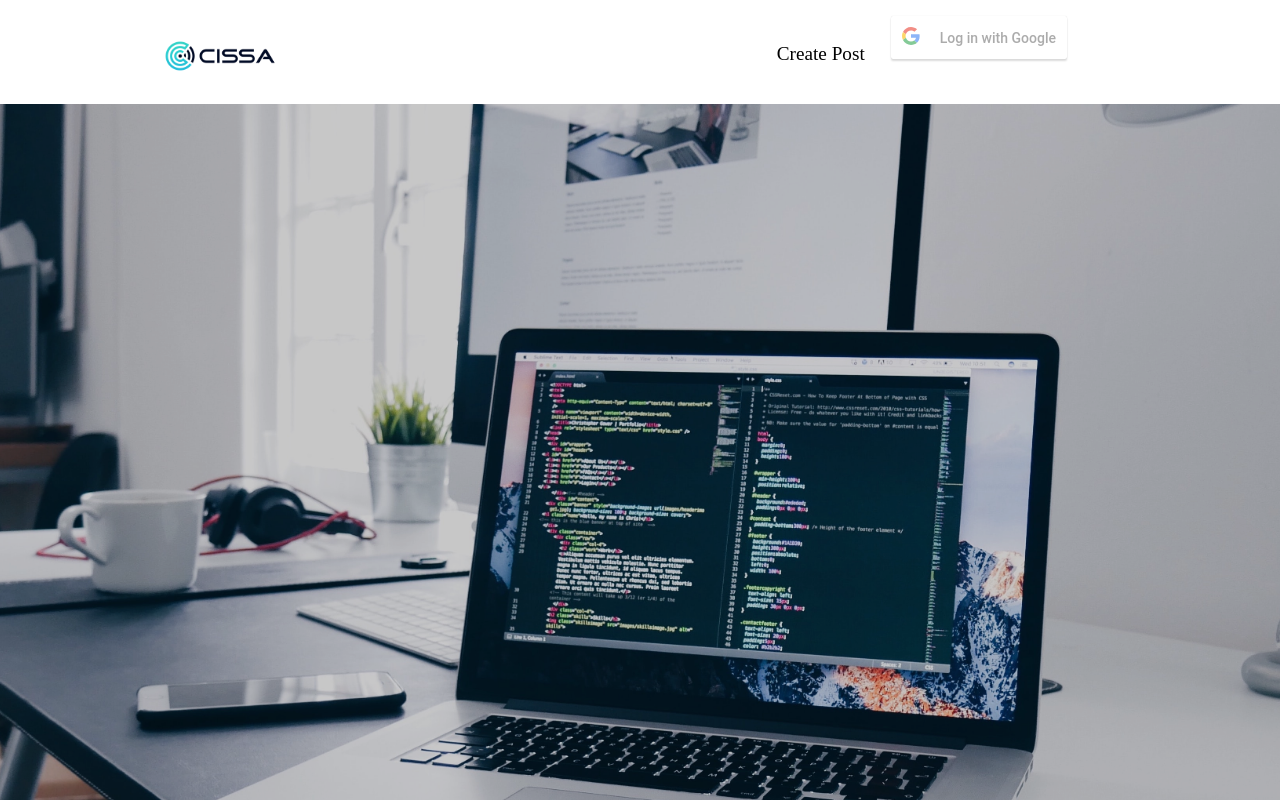
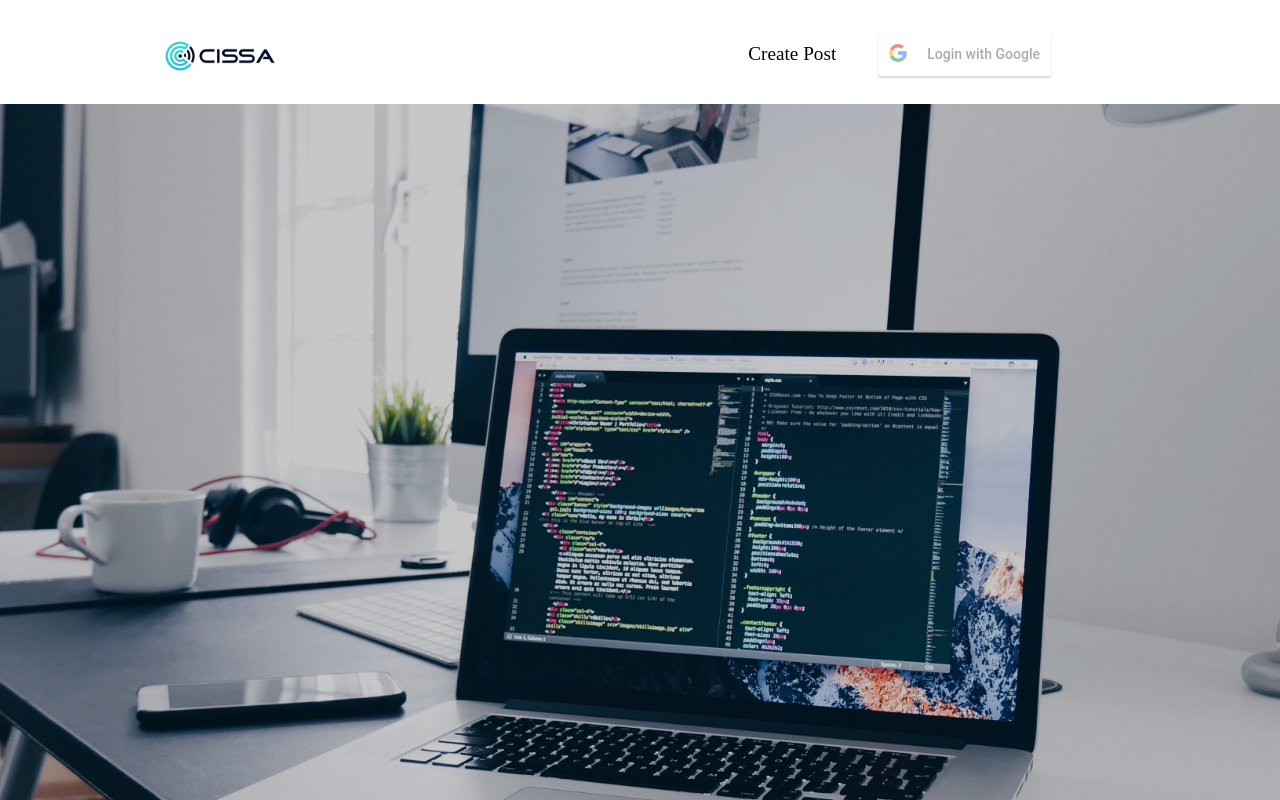
Before and after one commit to cissa-unimelb/blog-frontend, a React (Create React App) app: page / in a window 1280 px wide. Shown: the top 800 px of the page. Built offline with nearby package versions, Linux system fonts and the light colour scheme; no server answers.

Commit message:
Login button styling

```diff
--- a/src/components/Navbar.js
+++ b/src/components/Navbar.js
@@ -72,13 +72,15 @@ function Navbar() {
               </Link>
             </li>
             <li className="nav-item">
+              <div className="nav-links">
                 <GoogleLogin
                   clientId={process.env.REACT_APP_GOOGLE_CLIENT_ID}
-                buttonText="Log in with Google"
+                  buttonText="Login with Google"
                   onSuccess={handleLogin}
                   onFailure={handleLogin}
                   cookiePolicy={"single_host_origin"}
                 />
+              </div>
             </li>
           </ul>
           {/* {button && <Button buttonStyle='btn--primary'>Login</Button>} */}
```
Lines whose indentation alone changed are shown as unchanged.
